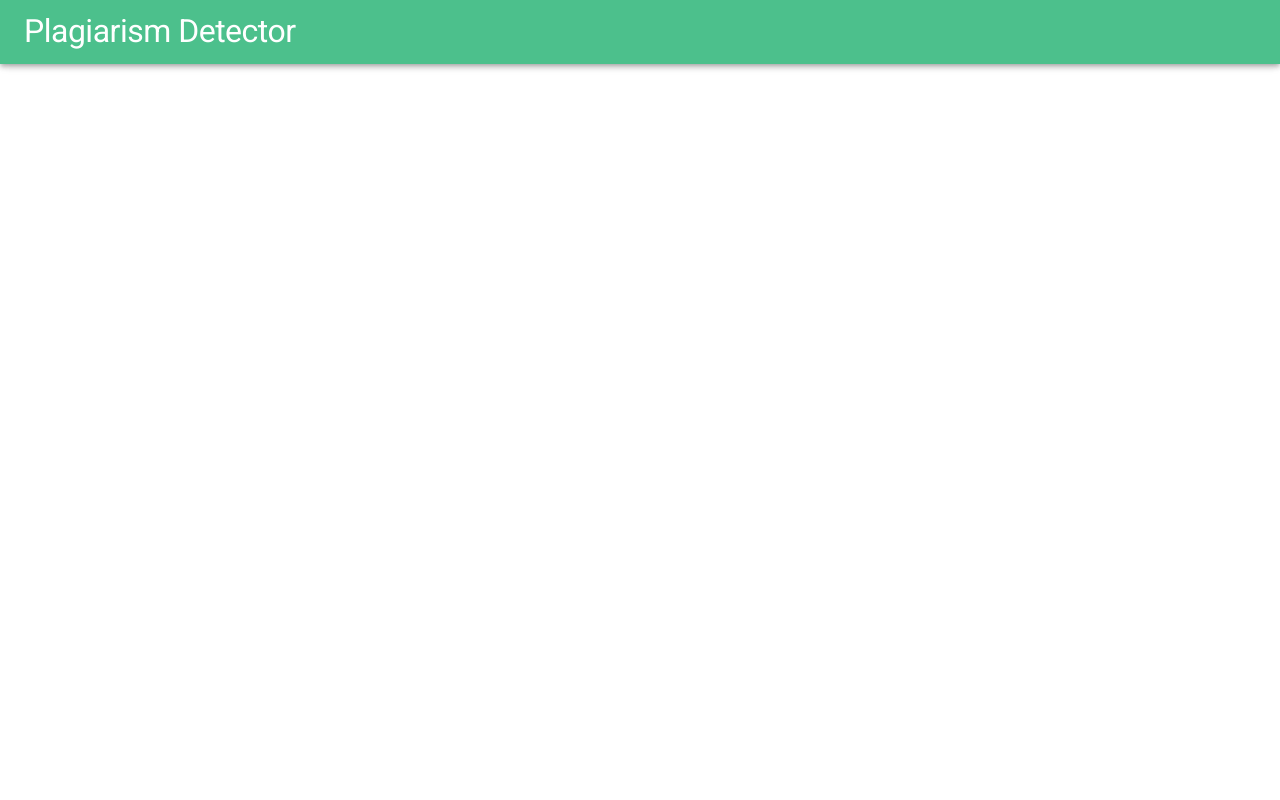
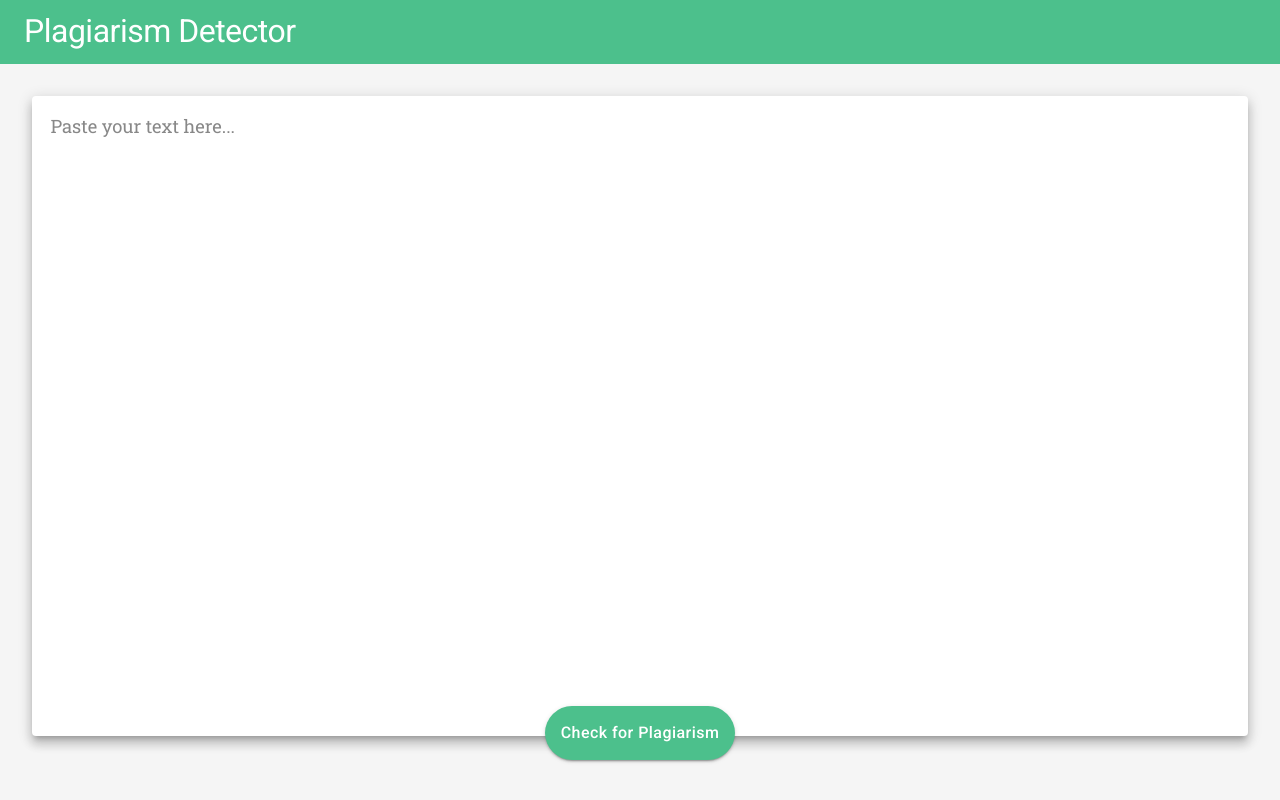
Before and after one commit to yotam180/plagiarism-checker, a JavaScript app in the folder web/plagiarism-detector/: page / in a window 1280 px wide. Built offline with nearby package versions, Linux system fonts and the light colour scheme; the HTML template or start-up script is replaced by a standard one.

Commit message:
Get much of the design right. I think it's quite good!

```diff
--- a/web/plagiarism-detector/public/index.html
+++ b/web/plagiarism-detector/public/index.html
@@ -1,21 +1,29 @@
 <!DOCTYPE html>
 <html lang="en">
-
   <head>
     <meta charset="utf-8" />
     <link rel="icon" href="%PUBLIC_URL%/favicon.ico" />
-  <link rel="preconnect" href="https://fonts.googleapis.com">
-  <link rel="preconnect" href="https://fonts.gstatic.com" crossorigin>
-  <link href="https://fonts.googleapis.com/css2?family=Roboto:wght@100;300;400;500;700&display=swap" rel="stylesheet">
+    <link rel="preconnect" href="https://fonts.googleapis.com" />
+    <link rel="preconnect" href="https://fonts.gstatic.com" crossorigin />
+    <link
+      href="https://fonts.googleapis.com/css2?family=Roboto:wght@100;300;400;500;700&display=swap"
+      rel="stylesheet"
+    />
+    <link
+      href="https://fonts.googleapis.com/css2?family=Roboto+Slab:wght@400&display=swap"
+      rel="stylesheet"
+    />
     <meta name="viewport" content="width=device-width, initial-scale=1" />
     <meta name="theme-color" content="#000000" />
-  <meta name="description" content="Web site created using create-react-app" />
+    <meta
+      name="description"
+      content="Web site created using create-react-app"
+    />
     <title>Plagiarism Detector</title>
   </head>
 
-<body>
+  <body style="margin: 0">
     <noscript>You need to enable JavaScript to run this app.</noscript>
     <div id="root"></div>
   </body>
-
 </html>
--- a/web/plagiarism-detector/src/App.js
+++ b/web/plagiarism-detector/src/App.js
@@ -1,5 +1,9 @@
 import ThemeProvider from "@material-ui/styles/ThemeProvider";
 import Header from "./Header";
+import ProcessModal from "./ProcessModal";
+import TextArea from "./TextArea";
+
+import "./global.css";
 
 import theme from "./theme";
 
@@ -8,6 +12,8 @@ function App() {
     <div className="App">
       <ThemeProvider theme={theme}>
         <Header />
+        <TextArea />
+        {/* <ProcessModal open /> */}
       </ThemeProvider>
     </div>
   );
--- a/web/plagiarism-detector/src/Header.js
+++ b/web/plagiarism-detector/src/Header.js
@@ -1,14 +1,32 @@
 import Typography from "@material-ui/core/Typography";
 import AppBar from "@material-ui/core/AppBar";
 import Toolbar from "@material-ui/core/Toolbar";
+import { makeStyles, mergeClasses } from "@material-ui/styles";
+
+const HEADER_HEIGHT = "4rem";
+
+const useStyles = makeStyles((theme) => ({
+  header: {
+    height: HEADER_HEIGHT,
+  },
+  headerMargin: {
+    height: HEADER_HEIGHT,
+  },
+}));
 
 const Header = () => {
+  const classes = useStyles();
+
   return (
-    <AppBar>
-      <Toolbar>
-        <Typography variant="h1">Plagiarism Detector</Typography>
-      </Toolbar>
-    </AppBar>
+    <>
+      <AppBar elevation={0} className={classes.header}>
+        <Toolbar>
+          <Typography variant="h1">Plagiarism Detector</Typography>
+        </Toolbar>
+      </AppBar>
+
+      <div className={classes.headerMargin}>&nbsp;</div>
+    </>
   );
 };
 
--- /dev/null
+++ b/web/plagiarism-detector/src/ProcessModal.js
@@ -0,0 +1,73 @@
+import {
+  Card,
+  CardContent,
+  CardHeader,
+  CircularProgress,
+  makeStyles,
+  Modal,
+  Typography,
+  useMediaQuery,
+  useTheme,
+} from "@material-ui/core";
+
+const useStyles = makeStyles((theme) => ({
+  modalCard: {
+    position: "absolute",
+    top: "50%",
+    left: "50%",
+    outline: "none",
+    border: "none",
+    transform: "translate(-50%, -50%)",
+    backgroundColor: "white",
+    textAlign: "center",
+
+    width: "25rem",
+    height: "14rem",
+    [theme.breakpoints.down("sm")]: {
+      width: "15rem",
+      height: "10rem",
+    },
+  },
+  processingText: {
+    marginBottom: "2rem",
+    [theme.breakpoints.down("sm")]: {
+      marginBottom: "0.5rem",
+    },
+  },
+  processingDescription: {
+    marginTop: "1.5rem",
+    [theme.breakpoints.down("sm")]: {
+      marginTop: "0.5rem",
+    },
+  },
+}));
+
+const ProcessModal = ({ open }) => {
+  const classes = useStyles();
+  const theme = useTheme();
+  const matchesSM = useMediaQuery(theme.breakpoints.down("sm"));
+
+  return (
+    <Modal open={open}>
+      <Card className={classes.modalCard}>
+        <CardContent>
+          <Typography
+            variant={matchesSM ? "h6" : "h4"}
+            className={classes.processingText}
+          >
+            Processing Text
+          </Typography>
+          <CircularProgress />
+          <Typography
+            variant="subtitle2"
+            className={classes.processingDescription}
+          >
+            Searching Google (10%)
+          </Typography>
+        </CardContent>
+      </Card>
+    </Modal>
+  );
+};
+
+export default ProcessModal;
--- /dev/null
+++ b/web/plagiarism-detector/src/TextArea.js
@@ -0,0 +1,76 @@
+import { Button, Card, makeStyles, TextField } from "@material-ui/core";
+
+const useStyles = makeStyles((theme) => ({
+  textArea: {
+    backgroundColor: "whitesmoke",
+
+    position: "fixed",
+    display: "flex",
+    top: "4rem",
+    bottom: 0,
+    right: 0,
+    left: 0,
+  },
+  textareaCard: {
+    flex: 1,
+    display: "flex",
+    margin: "2em",
+    marginBottom: "4em",
+  },
+  textBox: {
+    flex: 1,
+    backgroundColor: "transparent",
+
+    border: "none",
+    outline: "none",
+    resize: "none",
+    margin: "1em",
+
+    fontSize: "1.15rem",
+    fontFamily: "Roboto Slab",
+  },
+  processButtonDiv: {
+    position: "absolute",
+    bottom: "2.5em",
+    textAlign: "center",
+    left: 0,
+    right: 0,
+  },
+  processButton: {
+    paddingTop: ".8em",
+    paddingBottom: ".8em",
+    textTransform: "none",
+    fontSize: "1rem",
+    borderRadius: 50,
+    color: "white",
+  },
+}));
+
+const TextArea = () => {
+  const classes = useStyles();
+
+  return (
+    <>
+      <div className={classes.textArea}>
+        <Card className={classes.textareaCard} elevation={8}>
+          <div
+            className={classes.textBox}
+            data-placeholder="Paste your text here..."
+            contentEditable
+          ></div>
+          <div className={classes.processButtonDiv}>
+            <Button
+              variant="contained"
+              color="primary"
+              className={classes.processButton}
+            >
+              Check for Plagiarism
+            </Button>
+          </div>
+        </Card>
+      </div>
+    </>
+  );
+};
+
+export default TextArea;
--- /dev/null
+++ b/web/plagiarism-detector/src/global.css
@@ -0,0 +1,4 @@
+[data-placeholder]:empty:before {
+  content: attr(data-placeholder);
+  color: #888;
+}
```
Lines whose indentation alone changed are shown as unchanged.
